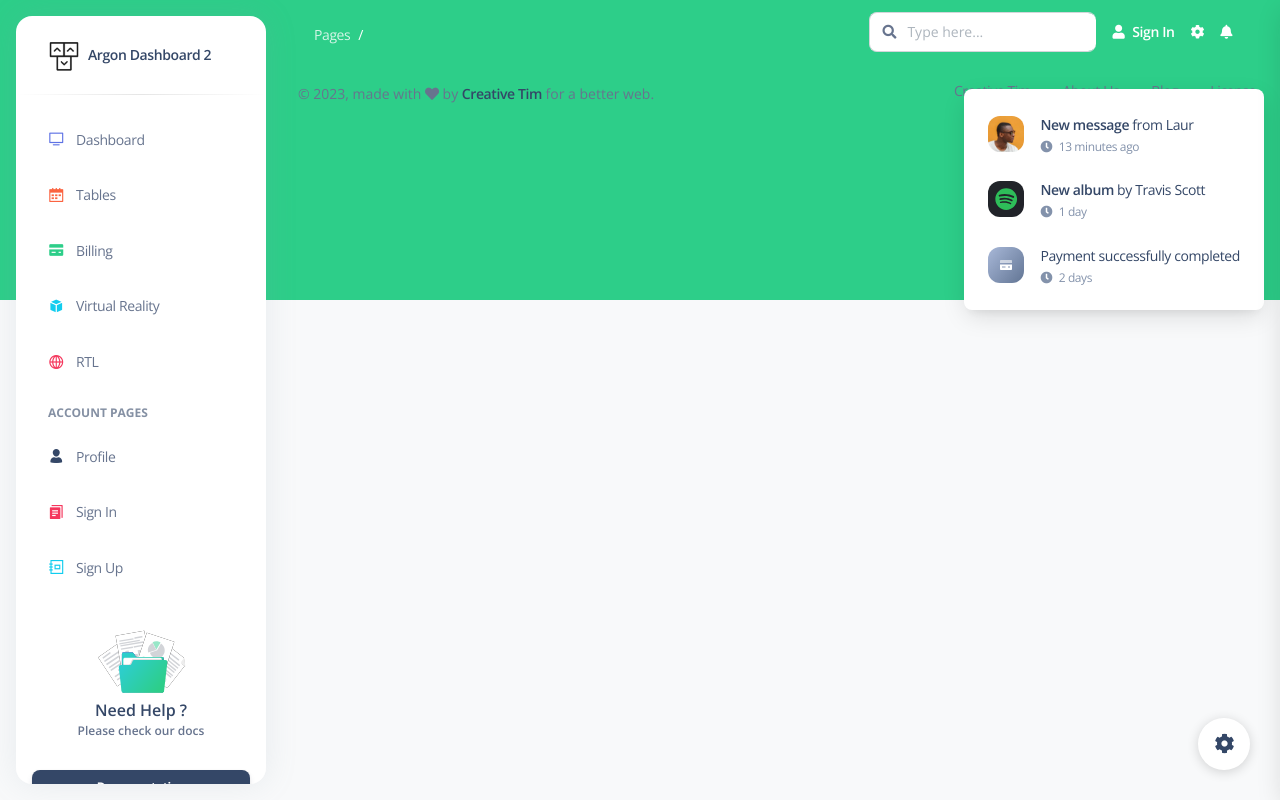
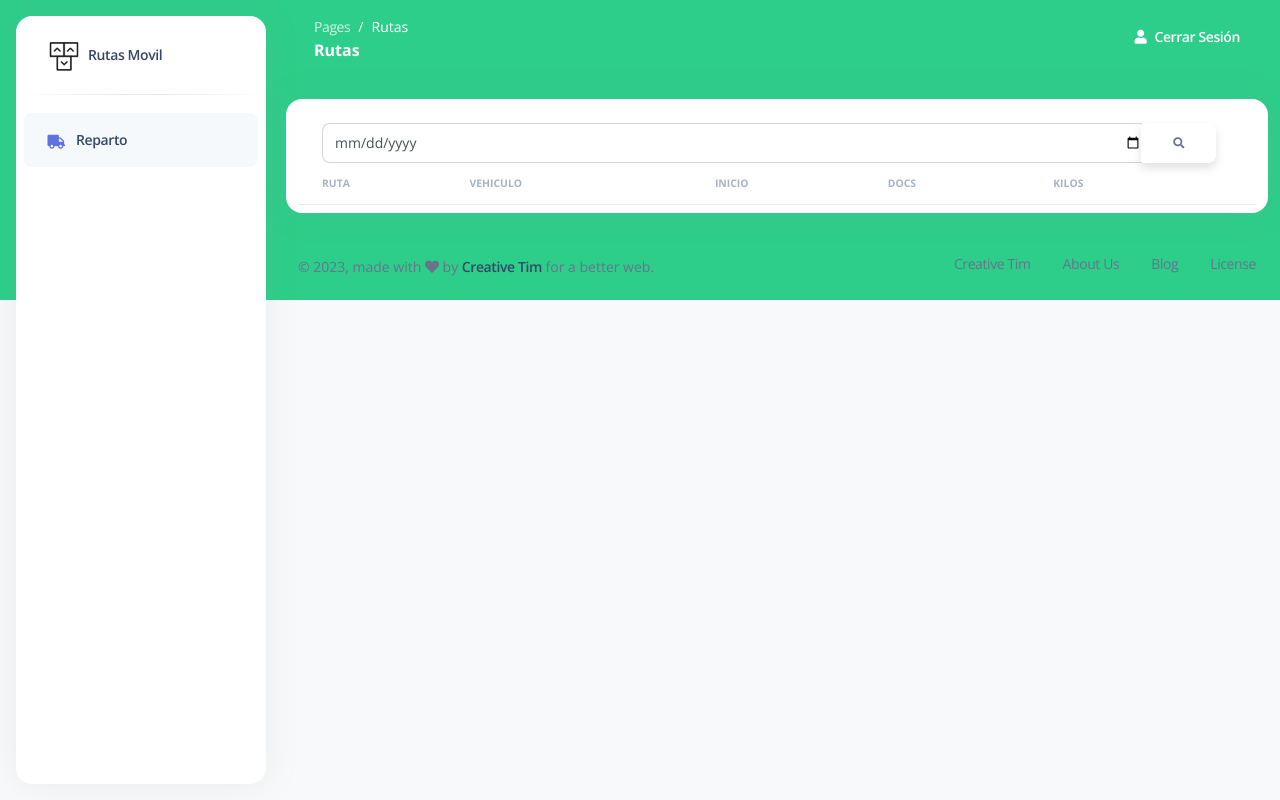
Before and after one commit to Josuemart555/movillogisiticarutas, a Vue app: page /rutas in a window 1280 px wide. Built offline with nearby package versions, Linux system fonts and the light colour scheme.

Commit message:
cambios generales para uso app de rutas

```diff
--- a/src/App.vue
+++ b/src/App.vue
@@ -39,18 +39,18 @@ Coded by www.creative-tim.com
     />
     <router-view />
     <app-footer v-show="this.$store.state.showFooter" />
-    <configurator
+    <!-- <configurator
       :toggle="toggleConfigurator"
       :class="[
         this.$store.state.showConfig ? 'show' : '',
         this.$store.state.hideConfigButton ? 'd-none' : ''
       ]"
-    />
+    /> -->
   </main>
 </template>
 <script>
 import Sidenav from "./examples/Sidenav";
-import Configurator from "@/examples/Configurator.vue";
+// import Configurator from "@/examples/Configurator.vue";
 import Navbar from "@/examples/Navbars/Navbar.vue";
 import AppFooter from "@/examples/Footer.vue";
 import { mapMutations } from "vuex";
@@ -59,7 +59,7 @@ export default {
   name: "App",
   components: {
     Sidenav,
-    Configurator,
+    // Configurator,
     Navbar,
     AppFooter
   },
--- a/src/examples/Footer.vue
+++ b/src/examples/Footer.vue
@@ -67,3 +67,14 @@ export default {
   name: "app-footer",
 };
 </script>
+<style>
+  .divPrincipal {
+    position: fixed;
+
+  bottom: 0;
+  width: 81.8%;
+  background-color: red;
+  color: white;
+  text-align: center;
+  }
+</style>
--- a/src/examples/Navbars/Navbar.vue
+++ b/src/examples/Navbars/Navbar.vue
@@ -20,7 +20,7 @@
           class="pe-md-3 d-flex align-items-center"
           :class="this.$store.state.isRTL ? 'me-md-auto' : 'ms-md-auto'"
         >
-          <div class="input-group">
+          <!-- <div class="input-group">
             <span class="input-group-text text-body">
               <i class="fas fa-search" aria-hidden="true"></i>
             </span>
@@ -31,7 +31,7 @@
                 this.$store.state.isRTL ? 'أكتب هنا...' : 'Type here...'
               "
             />
-          </div>
+          </div> -->
         </div>
         <ul class="navbar-nav justify-content-end">
           <li class="nav-item d-flex align-items-center">
@@ -47,7 +47,7 @@
               <span v-if="this.$store.state.isRTL" class="d-sm-inline d-none"
                 >يسجل دخول</span
               >
-              <span v-else class="d-sm-inline d-none">Sign In</span>
+              <span v-else class="d-sm-inline d-none">Cerrar Sesión</span>
             </router-link>
           </li>
           <li class="nav-item d-xl-none ps-3 d-flex align-items-center">
@@ -64,7 +64,7 @@
               </div>
             </a>
           </li>
-          <li class="px-3 nav-item d-flex align-items-center">
+          <!-- <li class="px-3 nav-item d-flex align-items-center">
             <a class="p-0 nav-link text-white" @click="toggleConfigurator">
               <i class="cursor-pointer fa fa-cog fixed-plugin-button-nav"></i>
             </a>
@@ -191,7 +191,7 @@
                 </a>
               </li>
             </ul>
-          </li>
+          </li> -->
         </ul>
       </div>
     </div>
--- a/src/examples/Sidenav/SidenavList.vue
+++ b/src/examples/Sidenav/SidenavList.vue
@@ -4,18 +4,18 @@
     id="sidenav-collapse-main"
   >
     <ul class="navbar-nav">
-      <li class="nav-item">
+       <li class="nav-item">
         <sidenav-item
-          url="/dashboard-default"
-          :class="getRoute() === 'dashboard-default' ? 'active' : ''"
-          :navText="this.$store.state.isRTL ? 'لوحة القيادة' : 'Dashboard'"
+          url="/rutas"
+          :class="getRoute() === 'reparto' ? 'active' : ''"
+          :navText="'Reparto'"
         >
           <template v-slot:icon>
-            <i class="ni ni-tv-2 text-primary text-sm opacity-10"></i>
+            <i class="fa fa-truck text-primary text-sm opacity-10"></i>
           </template>
         </sidenav-item>
       </li>
-      <li class="nav-item">
+      <!-- <li class="nav-item">
         <sidenav-item
           url="/tables"
           :class="getRoute() === 'tables' ? 'active' : ''"
@@ -111,20 +111,20 @@
             <i class="ni ni-collection text-info text-sm opacity-10"></i>
           </template>
         </sidenav-item>
-      </li>
+      </li> -->
     </ul>
   </div>
   <div class="pt-3 mx-3 mt-3 sidenav-footer">
-    <sidenav-card
+    <!-- <sidenav-card
       :class="cardBg"
       textPrimary="Need Help?"
       textSecondary="Please check our docs"
-    />
+    /> -->
   </div>
 </template>
 <script>
 import SidenavItem from "./SidenavItem.vue";
-import SidenavCard from "./SidenavCard.vue";
+// import SidenavCard from "./SidenavCard.vue";
 
 export default {
   name: "SidenavList",
@@ -140,7 +140,7 @@ export default {
   },
   components: {
     SidenavItem,
-    SidenavCard
+    // SidenavCard
   },
   methods: {
     getRoute() {
--- a/src/examples/Sidenav/index.vue
+++ b/src/examples/Sidenav/index.vue
@@ -24,7 +24,7 @@
         aria-hidden="true"
         id="iconSidenav"
       ></i>
-      <router-link class="m-0 navbar-brand" to="/">
+      <router-link class="m-0 navbar-brand" to="/panel">
         <img
           :src="
             this.$store.state.darkMode ||
@@ -35,7 +35,7 @@
           class="navbar-brand-img h-100"
           alt="main_logo"
         />
-        <span class="ms-2 font-weight-bold me-2">Argon Dashboard 2</span>
+        <span class="ms-2 font-weight-bold me-2">Rutas Movil</span>
       </router-link>
     </div>
     <hr class="mt-0 horizontal dark" />
--- a/src/router/index.js
+++ b/src/router/index.js
@@ -7,6 +7,8 @@ import RTL from "../views/Rtl.vue";
 import Profile from "../views/Profile.vue";
 import Signup from "../views/Signup.vue";
 import Signin from "../views/Signin.vue";
+import Panel from "../views/Panel.vue";
+import Rutas from "../views/Rutas";
 
 const routes = [
   {
@@ -54,6 +56,16 @@ const routes = [
     name: "Signup",
     component: Signup,
   },
+  {
+    path: "/panel",
+    name: "Panel",
+    component: Panel,
+  },
+  {
+    path: "/rutas",
+    name: "Rutas",
+    component: Rutas,
+  },
 
 ];
 
--- /dev/null
+++ b/src/views/Panel.vue
@@ -0,0 +1,21 @@
+<template>
+    <div class="py-4 container-fluid">
+        <div class="row">
+            <div class="col-lg-12">
+                <div class="row">
+
+                </div>
+            </div>
+        </div>
+    </div>
+</template>
+
+<script>
+    export default {
+        name: "panel-inicio"
+    }
+</script>
+
+<style lang="scss" scoped>
+
+</style>
--- /dev/null
+++ b/src/views/Rutas.vue
@@ -0,0 +1,25 @@
+<template>
+    <div class="py-4 container-fluid">
+        <div class="row">
+            <div class="col-lg-12">
+                <div class="row">
+                    <rutas-table></rutas-table>
+                </div>
+            </div>
+        </div>
+    </div>
+</template>
+
+<script>
+import RutasTable from "./components/RutasTabla.vue";
+export default {
+    name: "rutas",
+    components: {
+        RutasTable
+    }
+}
+</script>
+
+<style lang="scss" scoped>
+
+</style>
--- a/src/views/Signin.vue
+++ b/src/views/Signin.vue
@@ -146,7 +146,7 @@ export default {
           localStorage.usr_id = data.data.usr_id;
 
           setTimeout(() => {
-            this.$router.push({name:'Dashboard'})
+            this.$router.push({name:'Panel'})
           }, 2000);
 
         } else {
--- /dev/null
+++ b/src/views/components/RutasTabla.vue
@@ -0,0 +1,108 @@
+<template>
+    <div class="card">
+      <div class="card-header pb-0">
+        <div class="pe-md-3 d-flex align-items-center ms-md-auto">
+          <div class="input-group">
+            <input
+              type="date"
+              class="form-control"
+              v-model="fechaInput"
+              @keydown.enter.prevent="obtenerRutas()"
+            />
+            <button class="btn btn-sm mb-0 shadow-sm input-group-text" @click="obtenerRutas">
+              <i class="fas fa-search" aria-hidden="true"></i>
+            </button>
+          </div>
+        </div>
+      </div>
+      <div class="card-body px-0 pt-0 pb-2">
+        <div class="table-responsive p-0">
+          <table class="table align-items-center mb-0">
+            <thead>
+              <tr>
+                <th class="text-uppercase text-secondary text-xxs font-weight-bolder opacity-7">Ruta</th>
+                <th
+                  class="text-uppercase text-secondary text-xxs font-weight-bolder opacity-7 ps-2"
+                >Vehiculo</th>
+                <th
+                  class="text-center text-uppercase text-secondary text-xxs font-weight-bolder opacity-7"
+                >Inicio</th>
+                <th
+                  class="text-center text-uppercase text-secondary text-xxs font-weight-bolder opacity-7"
+                >Docs</th>
+                <th
+                  class="text-center text-uppercase text-secondary text-xxs font-weight-bolder opacity-7"
+                >Kilos</th>
+                <th class="text-secondary opacity-7"></th>
+              </tr>
+            </thead>
+            <tbody>
+              <tr v-for="ruta in rutas" :key="ruta.rut_id" v-on:click="verRuta(ruta.rut_id)">
+                <td>
+                    <span class="text-secondary text-xs font-weight-bold">{{ ruta.sucursal.suc_nom }}</span>
+                </td>
+                <td>
+                    <span class="text-secondary text-xs font-weight-bold">{{ ruta.vehiculo.veh_pat }}</span>
+                </td>
+                <td class="align-middle text-center text-sm">
+                  <span class="text-secondary text-xs font-weight-bold">{{ ruta.realizada.rut_fec_ini }}</span>
+                </td>
+                <td class="align-middle text-center">
+                  <span class="text-secondary text-xs font-weight-bold">{{ ruta.realizada.rut_docs }}</span>
+                </td>
+                <td class="align-middle text-center">
+                  <span class="text-secondary text-xs font-weight-bold">{{ ruta.realizada.rut_kgs }}</span>
+                </td>
+                <td class="align-middle">
+                  <!-- <a
+                    href="javascript:;"
+                    class="text-secondary font-weight-bold text-xs"
+                    data-toggle="tooltip"
+                    data-original-title="Edit user"
+                  >Edit</a> -->
+                </td>
+              </tr>
+            </tbody>
+          </table>
+        </div>
+      </div>
+    </div>
+  </template>
+
+  <script>
+  import axios from 'axios';
+  export default {
+    name: "rutas-table",
+    data: function() {
+        return {
+            fechaInput: null,
+            rutas: [],
+            error: false,
+            error_msg: ""
+        }
+    },
+    methods: {
+        obtenerRutas() {
+
+            let bodyFormData = new FormData();
+            bodyFormData.append("usr_id", localStorage.getItem("usr_id"));
+            bodyFormData.append("api_key", localStorage.getItem("token"));
+            bodyFormData.append("fec", this.fechaInput);
+
+            axios.post('http://localhost/app-9/api/rutas/getRutasPorUsuario', bodyFormData)
+            .then( data => {
+                console.log(data);
+                if (data.data.exito) {
+                    this.rutas = data.data.rutas;
+                } else {
+                    this.rutas = [];
+                }
+            });
+
+        },
+        verRuta(rutaId) {
+            this.$router.push({ path: `ruta/${rutaId}` });
+        }
+    }
+  };
+  </script>
```
